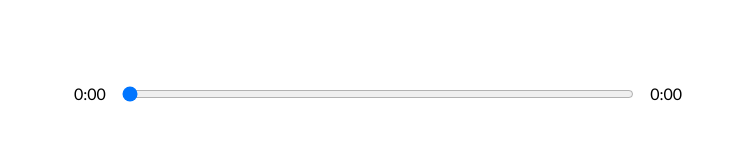
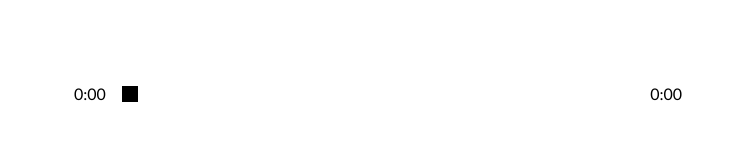
Before and after one commit to DVarner94/music-app, a React (Create React App) app: page / in a window 1280 px wide. Shown: the part 492-660 px from the top of the page, without its empty margins (262-1017 px from the left). Built offline with nearby package versions, Linux system fonts and the light colour scheme.

Commit message:
starting styling of the input slider

```diff
--- a/src/styles/_player.scss
+++ b/src/styles/_player.scss
@@ -11,7 +11,9 @@
     align-items: center;
     input{
         width: 100%;
-        padding: 1rem 0rem;
+        -webkit-appearance: none;
+        background: transparent;
+        cursor: pointer;
     }
     p{
         padding: 1rem;
@@ -28,3 +30,13 @@
         cursor: pointer;
     }
 }
+
+input[type="range"]:focus{
+    outline: none;
+}
+input[type="range"]::-webkit-slider-thumb{
+    -webkit-appearance:none;
+    height: 16px;
+    width: 16px;
+    background: black;
+}
```
